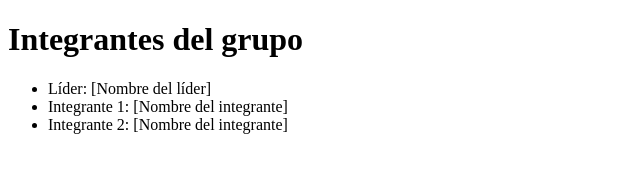
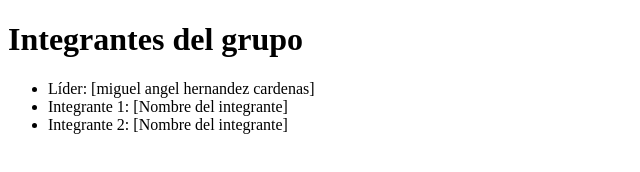
Before and after one commit to miguelhernandez-cyber/TALLER-1, a plain HTML site: page index.html in a window 1280 px wide. Shown: the whole page, without its empty margins (0-640 px from the left). Drawn offline with Linux system fonts and the light colour scheme.

Commit message:
cambio en la rama miguel

```diff
--- a/index.html
+++ b/index.html
@@ -7,7 +7,7 @@
 <body>
   <h1>Integrantes del grupo</h1>
   <ul>
-    <li>Líder: [Nombre del líder]</li>
+    <li>Líder: [miguel angel hernandez cardenas]</li>
     <li>Integrante 1: [Nombre del integrante]</li>
     <li>Integrante 2: [Nombre del integrante]</li>
   </ul>
```
